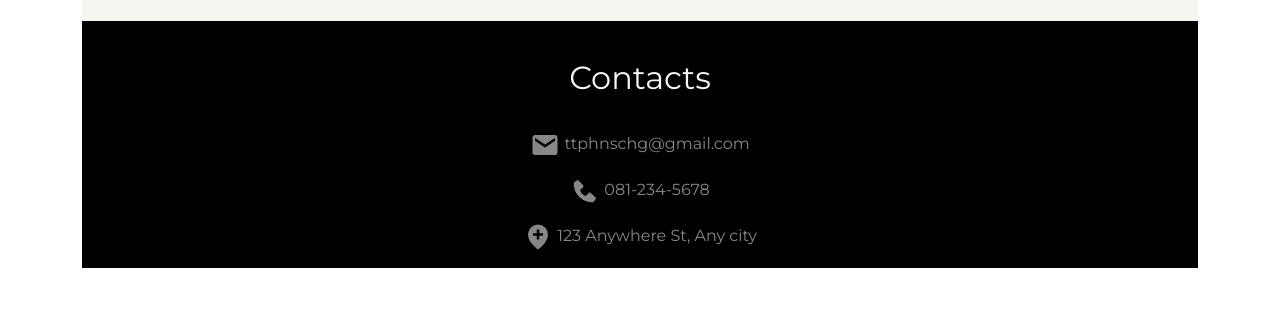
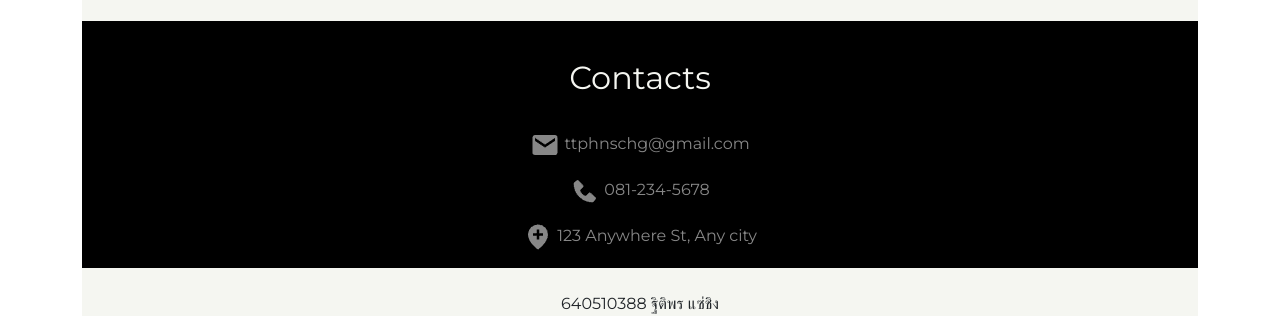
Before and after one commit to jaylenesq/resume, a plain HTML site: page index.html in a window 1280 px wide. Shown: the part 1623-1955 px from the top of the page. Before the commit the page ends 1891 px from the top, so only its background shows below. Drawn offline with nearby package versions, Linux system fonts and the light colour scheme.

Commit message:
version2
เพิ่มรหัศ+ชื่อนักศึกษา

```diff
--- a/index.html
+++ b/index.html
@@ -156,9 +156,13 @@ body {font-family: 'Montserrat', sans-serif;}
               <p align="center"><img src="images/location-plus-solid-24.png" alt=""><font
 
                   color="#878787"> 123 Anywhere St, Any city</font></p>
+
             </div>
           </div>
         </section>
+        <p align="center"><br>
+          640510388 ฐิติพร แซ่ชิง
+        </p>
         <script src="https://cdn.jsdelivr.net/npm/bootstrap@5.3.2/dist/js/bootstrap.bundle.min.js"
 
 integrity="sha384-C6RzsynM9kWDrMNeT87bh95OGNyZPhcTNXj1NW7RuBCsyN/o0jlpcV8Qyq46cDfL"
```
